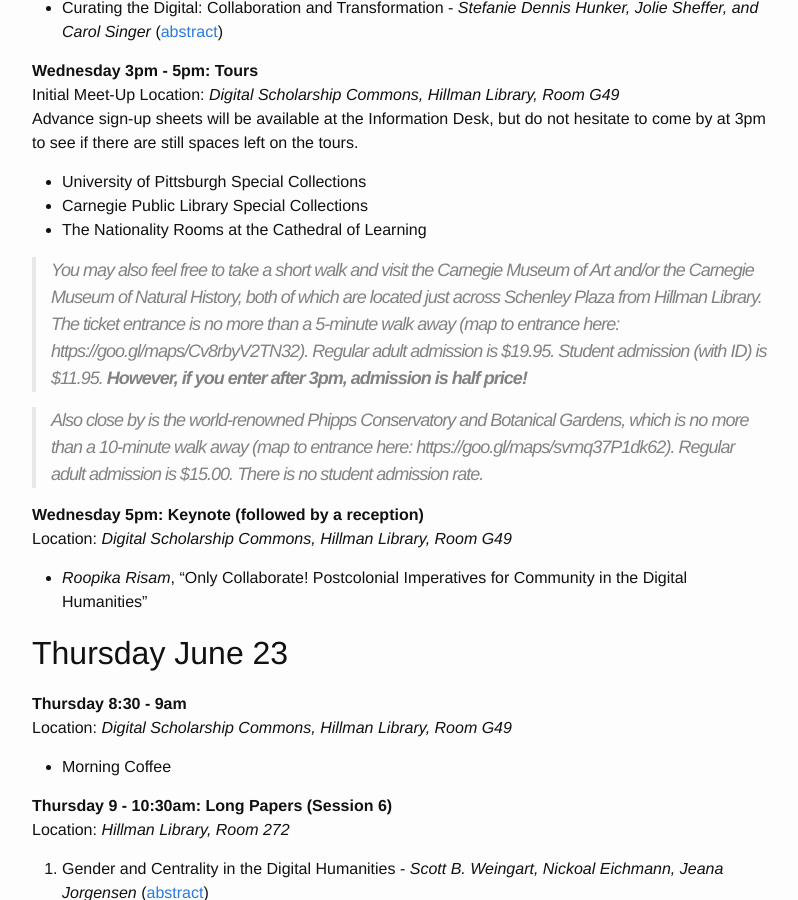
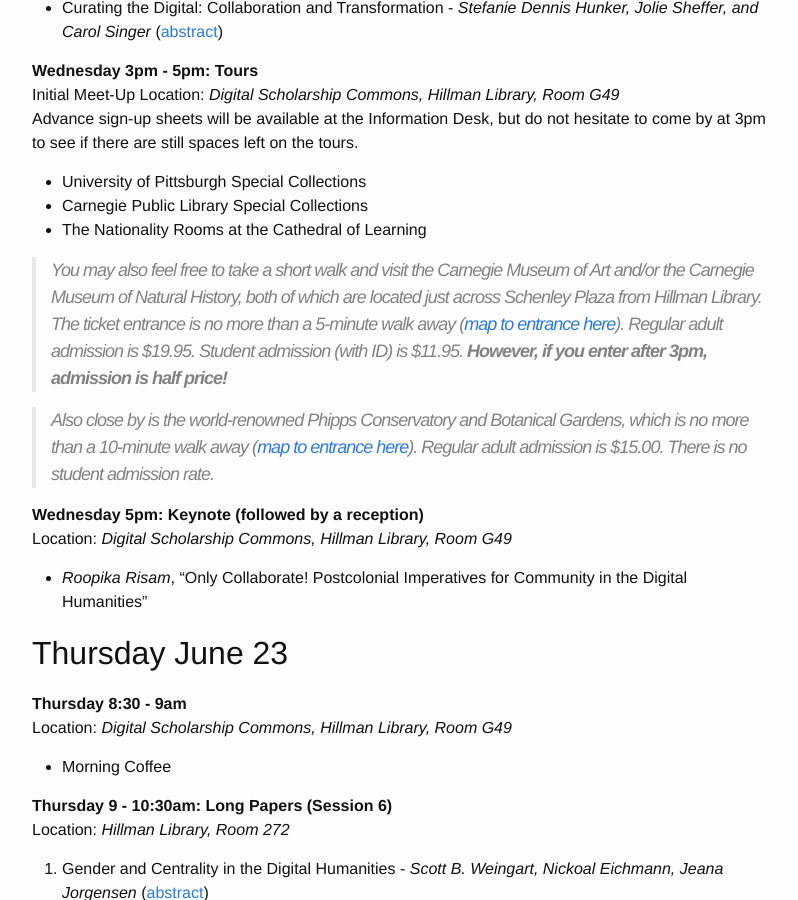
Before and after one commit to KeystoneDH/2016, a Jekyll site: the page built from schedule.md, in a window 1280 px wide and 900 px high, scrolled down 1434 px. Shown: the whole window, without its empty margins (238-1036 px from the left). Built offline with Jekyll 4.4.1, drawn with Linux system fonts in a browser that asks for light colours; some of the changed text lies outside the part shown.

Commit message:
fixed markdown links grr

```diff
--- a/schedule.md
+++ b/schedule.md
@@ -69,9 +69,9 @@ Advance sign-up sheets will be available at the Information Desk, but do not hes
 - Carnegie Public Library Special Collections
 - The Nationality Rooms at the Cathedral of Learning
 
->You may also feel free to take a short walk and visit the Carnegie Museum of Art and/or the Carnegie Museum of Natural History, both of which are located just across Schenley Plaza from Hillman Library. The ticket entrance is no more than a 5-minute walk away (map to entrance here: https://goo.gl/maps/Cv8rbyV2TN32). Regular adult admission is $19.95. Student admission (with ID) is $11.95. **However, if you enter after 3pm, admission is half price!**
+>You may also feel free to take a short walk and visit the Carnegie Museum of Art and/or the Carnegie Museum of Natural History, both of which are located just across Schenley Plaza from Hillman Library. The ticket entrance is no more than a 5-minute walk away ([map to entrance here](https://goo.gl/maps/Cv8rbyV2TN32)). Regular adult admission is $19.95. Student admission (with ID) is $11.95. **However, if you enter after 3pm, admission is half price!**
 
->Also close by is the world-renowned Phipps Conservatory and Botanical Gardens, which is no more than a 10-minute walk away (map to entrance here: https://goo.gl/maps/svmq37P1dk62). Regular adult admission is $15.00. There is no student admission rate.
+>Also close by is the world-renowned Phipps Conservatory and Botanical Gardens, which is no more than a 10-minute walk away ([map to entrance here](https://goo.gl/maps/svmq37P1dk62)). Regular adult admission is $15.00. There is no student admission rate.
 
 **Wednesday 5pm: Keynote (followed by a reception)**
 Location: _Digital Scholarship Commons, Hillman Library, Room G49_
@@ -166,9 +166,9 @@ Advance sign-up sheets will be available at the Information Desk, but do not hes
 - Digital Scholarship Services / Visual Media Workshop
 - The Nationality Rooms at the Cathedral of Learning
 
->You may also feel free to take a short walk and visit the Carnegie Museum of Art and/or the Carnegie Museum of Natural History, both of which are located just across Schenley Plaza from Hillman Library. The ticket entrance is no more than a 5-minute walk away (map to entrance here: https://goo.gl/maps/Cv8rbyV2TN32). Regular adult admission is $19.95. Student admission (with ID) is $11.95. **However, if you enter after 3pm, admission is half price!**
+>You may also feel free to take a short walk and visit the Carnegie Museum of Art and/or the Carnegie Museum of Natural History, both of which are located just across Schenley Plaza from Hillman Library. The ticket entrance is no more than a 5-minute walk away ([map to entrance here](https://goo.gl/maps/Cv8rbyV2TN32)). Regular adult admission is $19.95. Student admission (with ID) is $11.95. **However, if you enter after 3pm, admission is half price!**
 
->Also close by is the world-renowned Phipps Conservatory and Botanical Gardens, which is no more than a 10-minute walk away (map to entrance here: https://goo.gl/maps/svmq37P1dk62). Regular adult admission is $15.00. There is no student admission rate.
+>Also close by is the world-renowned Phipps Conservatory and Botanical Gardens, which is no more than a 10-minute walk away ([map to entrance here](https://goo.gl/maps/svmq37P1dk62)). Regular adult admission is $15.00. There is no student admission rate.
 
 ## Friday June 24
 
```
